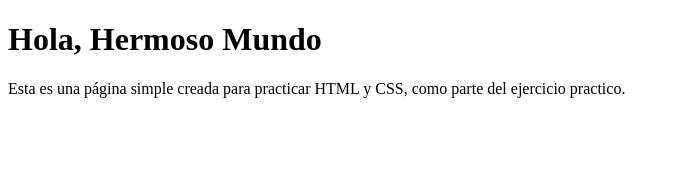
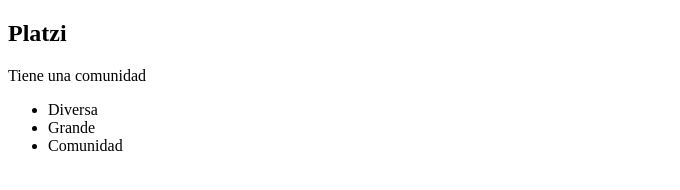
Before and after one commit to DIEGOROJAS007/ProyectoNovato, a plain HTML site: page practica-html-css.html in a window 1280 px wide. Shown: the whole page, without its empty margins (0-680 px from the left). Drawn offline with Linux system fonts and the light colour scheme.

Commit message:
Actualizacion de todos los archivos

```diff
--- a/practica-html-css.html
+++ b/practica-html-css.html
@@ -2,12 +2,19 @@
 <html lang="es">
 <head>
     <meta charset="UTF-8">
+    <meta http-equiv="X-UA-COMPATIBLE" content="IE=edge">
     <meta name="viewport" content="width=device-width, initial-scale=1.0">
-    <title>Práctica HTML y CSS</title>
+    <title>Document</title>
 </head>
 <body>
-    <h1>Hola,  Hermoso Mundo</h1>
-    <p>Esta es una página simple creada para practicar HTML y CSS,
-        como parte del ejercicio practico.</p>
+    <section>
+        <h1>Platzi </h1>
+        <p>Tiene una comunidad</p>
+        <ul>
+            <li>Diversa </li>
+            <li>Grande</li>
+            <li>Comunidad</li>
+        </ul>
+    </section>
 </body>
 </html>
```
Also changed, not shown: semantic.html (added).
